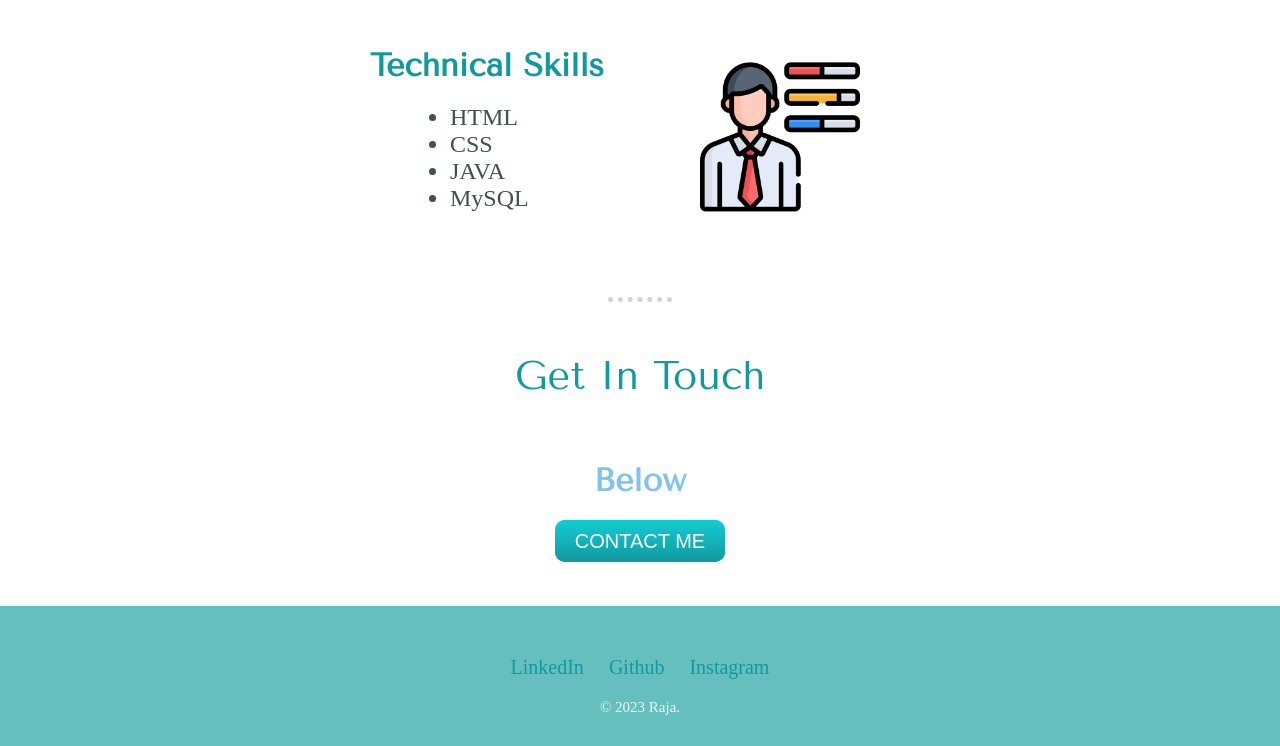
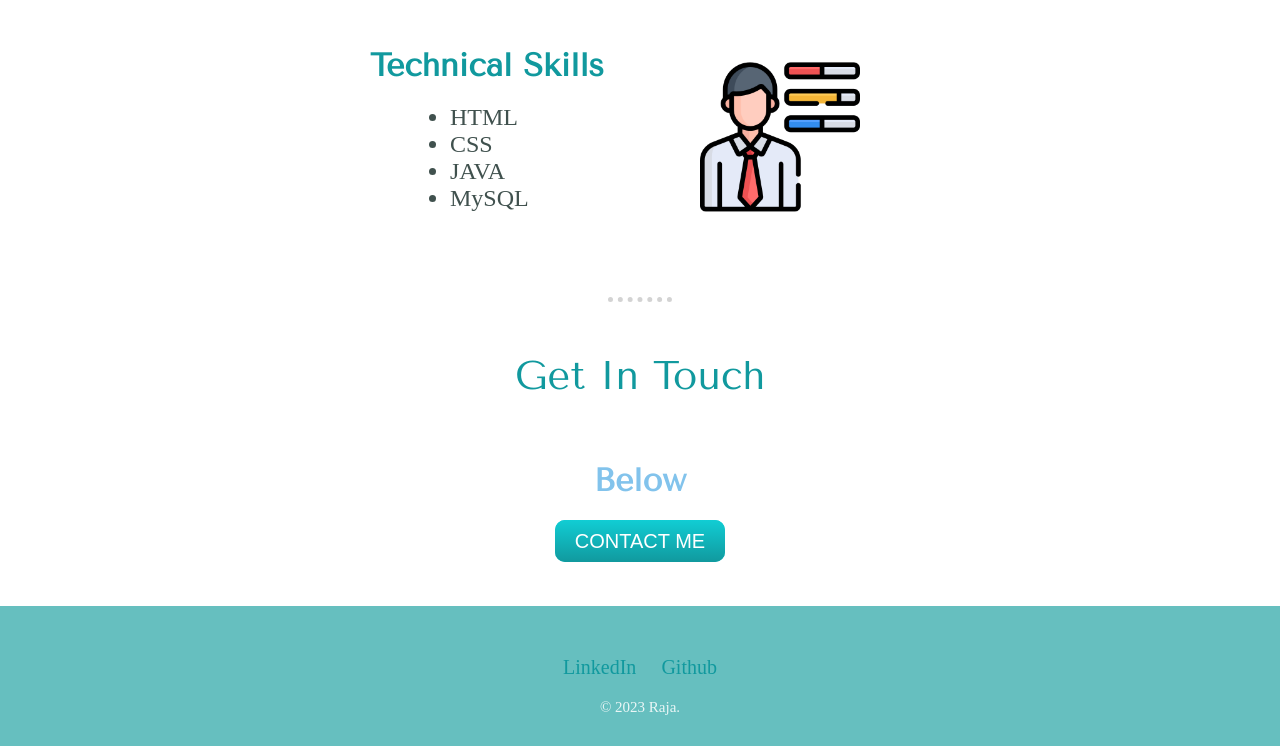
Before and after one commit to RAJA763/My-First-Website, a plain HTML site: page index.html in a window 1280 px wide. Shown: the part 1640-2386 px from the top of the page. Drawn offline with nearby package versions, Linux system fonts and the light colour scheme.

Commit message:
Update index.html

```diff
--- a/index.html
+++ b/index.html
@@ -60,7 +60,6 @@
             <div class="bot-p">
               <a class="footer-link" href="https://www.linkedin.com/in/raja-t-r-s-b78035218">LinkedIn</a>
               <a class="footer-link" href="https://github.com/RAJA763">Github</a>
-              <a class="footer-link" href="https://www.instagram.com/">Instagram</a>
             </div>
               <p class="bot-para">© 2023 Raja.</p>
           </div>
```
